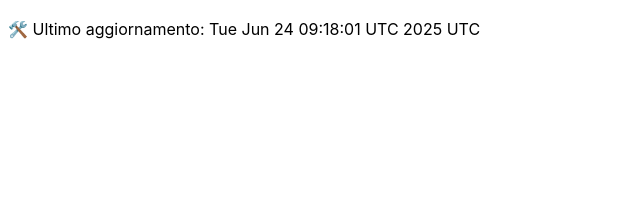
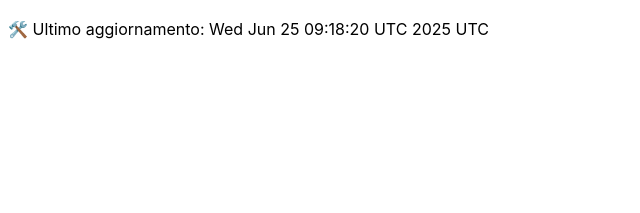
Before and after one commit to DanteTrb/DanteTrb.github.io, a Jekyll site: the page built from badges.md, in a window 1280 px wide. Shown: the top 213 px of the page, without its empty margins (0-640 px from the left). Built offline with Jekyll 4.4.1, drawn with Linux system fonts in a browser that asks for light colours; our own code applies the rules of GitHub Pages for plain Markdown files.

Commit message:
🛠️ Aggiornamento automatico badge

```diff
--- a/badges.md
+++ b/badges.md
@@ -1 +1 @@
-🛠️ Ultimo aggiornamento: Tue Jun 24 09:18:01 UTC 2025 UTC
+🛠️ Ultimo aggiornamento: Wed Jun 25 09:18:20 UTC 2025 UTC
```
